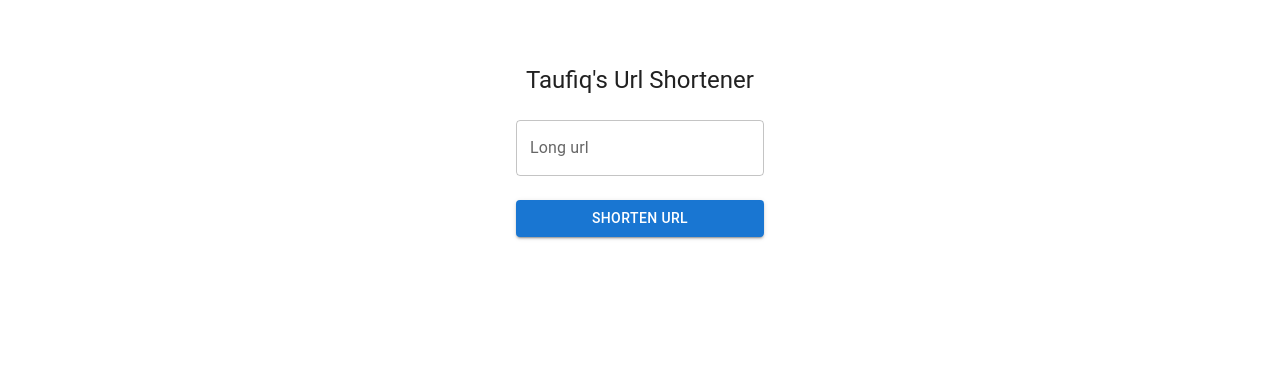
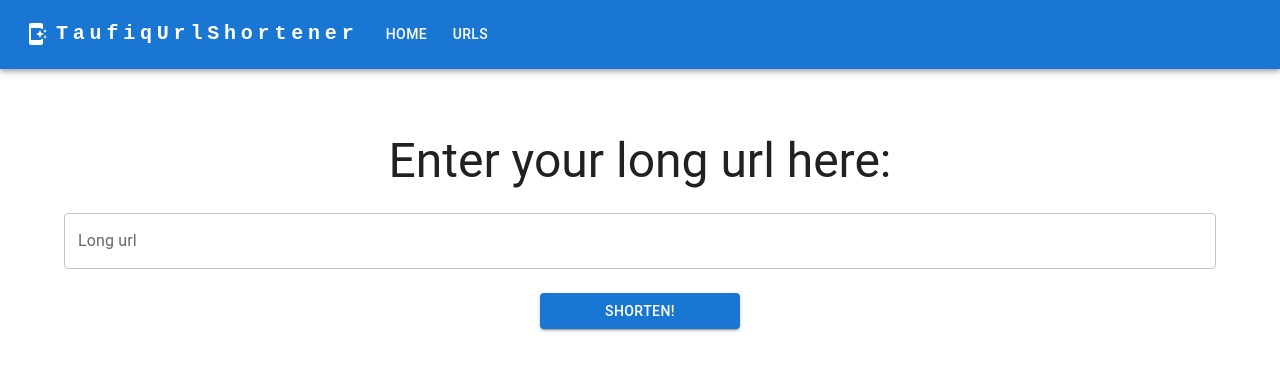
Before and after one commit to tau-bar/taskb, a React (Create React App) app in the folder frontend/: page / in a window 1280 px wide. Shown: the top 370 px of the page. Built offline with nearby package versions, Linux system fonts and the light colour scheme.

Commit message:
Add Navbar

```diff
--- a/frontend/src/App.js
+++ b/frontend/src/App.js
@@ -1,4 +1,3 @@
-import logo from './logo.svg';
 import './App.css';
 import {
   BrowserRouter as Router,
@@ -7,11 +6,13 @@ import {
 } from "react-router-dom";
 import UrlShortenPage from './pages/UrlShortenPage';
 import UrlListPage from './pages/UrlListPage';
+import Navbar from './components/Navbar';
 
 function App() {
   return (
     <div className='App'>
       <Router>
+      <Navbar/>
         <Routes>
           <Route exact path="/list" element={<UrlListPage />} />
         </Routes>
--- /dev/null
+++ b/frontend/src/components/Navbar.js
@@ -0,0 +1,139 @@
+import React, { useState } from 'react';
+import AppBar from '@mui/material/AppBar';
+import Box from '@mui/material/Box';
+import Toolbar from '@mui/material/Toolbar';
+import IconButton from '@mui/material/IconButton';
+import Typography from '@mui/material/Typography';
+import Menu from '@mui/material/Menu';
+import MenuIcon from '@mui/icons-material/Menu';
+import Container from '@mui/material/Container';
+import Button from '@mui/material/Button';
+import MenuItem from '@mui/material/MenuItem';
+import AppShortcutIcon from '@mui/icons-material/AppShortcut';
+import { useNavigate } from 'react-router-dom';
+
+const pages = [
+    {
+        name: 'Home',
+        link: '',
+    },
+    {
+        name: 'URLs',
+        link: 'list'
+    }
+];
+
+const Navbar = () => {
+  const [anchorElNav, setAnchorElNav] = useState(null);
+  const navigate = useNavigate();
+
+  const handleOpenNavMenu = (event) => {
+    setAnchorElNav(event.currentTarget);
+  };
+
+  const handleCloseNavMenu = () => {
+    setAnchorElNav(null);
+  };
+
+
+
+  const handleNavbarPageClick = (link) => {
+    handleCloseNavMenu();
+    navigate(`/${link}`);
+  }
+
+  return (
+    <AppBar position="static">
+      <Container maxWidth="xl">
+        <Toolbar disableGutters>
+          <AppShortcutIcon sx={{ display: { xs: 'none', md: 'flex' }, mr: 1 }} />
+          <Typography
+            variant="h6"
+            noWrap
+            component="a"
+            href="/"
+            sx={{
+              mr: 2,
+              display: { xs: 'none', md: 'flex' },
+              fontFamily: 'monospace',
+              fontWeight: 700,
+              letterSpacing: '.3rem',
+              color: 'inherit',
+              textDecoration: 'none',
+            }}
+          >
+            TaufiqUrlShortener
+          </Typography>
+
+          <Box sx={{ flexGrow: 1, display: { xs: 'flex', md: 'none' } }}>
+            <IconButton
+              size="large"
+              aria-label="account of current user"
+              aria-controls="menu-appbar"
+              aria-haspopup="true"
+              onClick={handleOpenNavMenu}
+              color="inherit"
+            >
+              <MenuIcon />
+            </IconButton>
+            <Menu
+              id="menu-appbar"
+              anchorEl={anchorElNav}
+              anchorOrigin={{
+                vertical: 'bottom',
+                horizontal: 'left',
+              }}
+              keepMounted
+              transformOrigin={{
+                vertical: 'top',
+                horizontal: 'left',
+              }}
+              open={Boolean(anchorElNav)}
+              onClose={handleCloseNavMenu}
+              sx={{
+                display: { xs: 'block', md: 'none' },
+              }}
+            >
+              {pages.map((page) => (
+                <MenuItem key={page.name} onClick={() => handleNavbarPageClick(page.link)}>
+                  <Typography textAlign="center">{page.name}</Typography>
+                </MenuItem>
+              ))}
+            </Menu>
+          </Box>
+          <AppShortcutIcon sx={{ display: { xs: 'flex', md: 'none' }, mr: 1 }} />
+          <Typography
+            variant="h5"
+            noWrap
+            component="a"
+            href=""
+            sx={{
+              mr: 2,
+              display: { xs: 'flex', md: 'none' },
+              flexGrow: 1,
+              fontFamily: 'monospace',
+              fontWeight: 700,
+              letterSpacing: '.3rem',
+              color: 'inherit',
+              textDecoration: 'none',
+            }}
+          >
+            TaufiqUrlShortener
+          </Typography>
+          <Box sx={{ flexGrow: 1, display: { xs: 'none', md: 'flex' } }}>
+            {pages.map((page) => (
+              <Button
+                key={page.name}
+                onClick={() => handleNavbarPageClick(page.link)}
+                sx={{ my: 2, color: 'white', display: 'block' }}
+              >
+                {page.name}
+              </Button>
+            ))}
+          </Box>
+        </Toolbar>
+      </Container>
+    </AppBar>
+  );
+};
+export default Navbar;
--- a/frontend/src/pages/UrlShortenPage.js
+++ b/frontend/src/pages/UrlShortenPage.js
@@ -22,21 +22,21 @@ const UrlShortenPage = () => {
 
   return (
     <ThemeProvider theme={theme}>
-    <Container component="main" maxWidth="xs">
+    <Container component="main">
       <CssBaseline />
       <Box
         sx={{
           marginTop: 8,
           display: 'flex',
           flexDirection: 'column',
+          justifyContent: 'center',
           alignItems: 'center',
         }}
         >
-        <Typography component="h1" variant="h5">
-          Taufiq's Url Shortener
+        <Typography component="h1" variant="h3">
+          Enter your long url here:
         </Typography>
-        <Box component="form" noValidate onSubmit={() => {}} sx={{ mt: 3 }}>
-          <Grid container spacing={2}>
+        <Box component="form" onSubmit={() => {}} sx={{ width: "100%", mt: 3 }}>
             <Grid item xs={12}>
               <TextField
                 fullWidth
@@ -45,14 +45,13 @@ const UrlShortenPage = () => {
                 name="longUrl"
               />
             </Grid>
-          </Grid>
           <Button
             type="submit"
             fullWidth
             variant="contained"
-            sx={{ mt: 3, mb: 2 }}
+            sx={{ width: 200, mt: 3, mb: 2 }}
           >
-            Shorten URL
+            Shorten!
           </Button>
       </Box>
     </Box>
```
Lines whose indentation alone changed are shown as unchanged.
